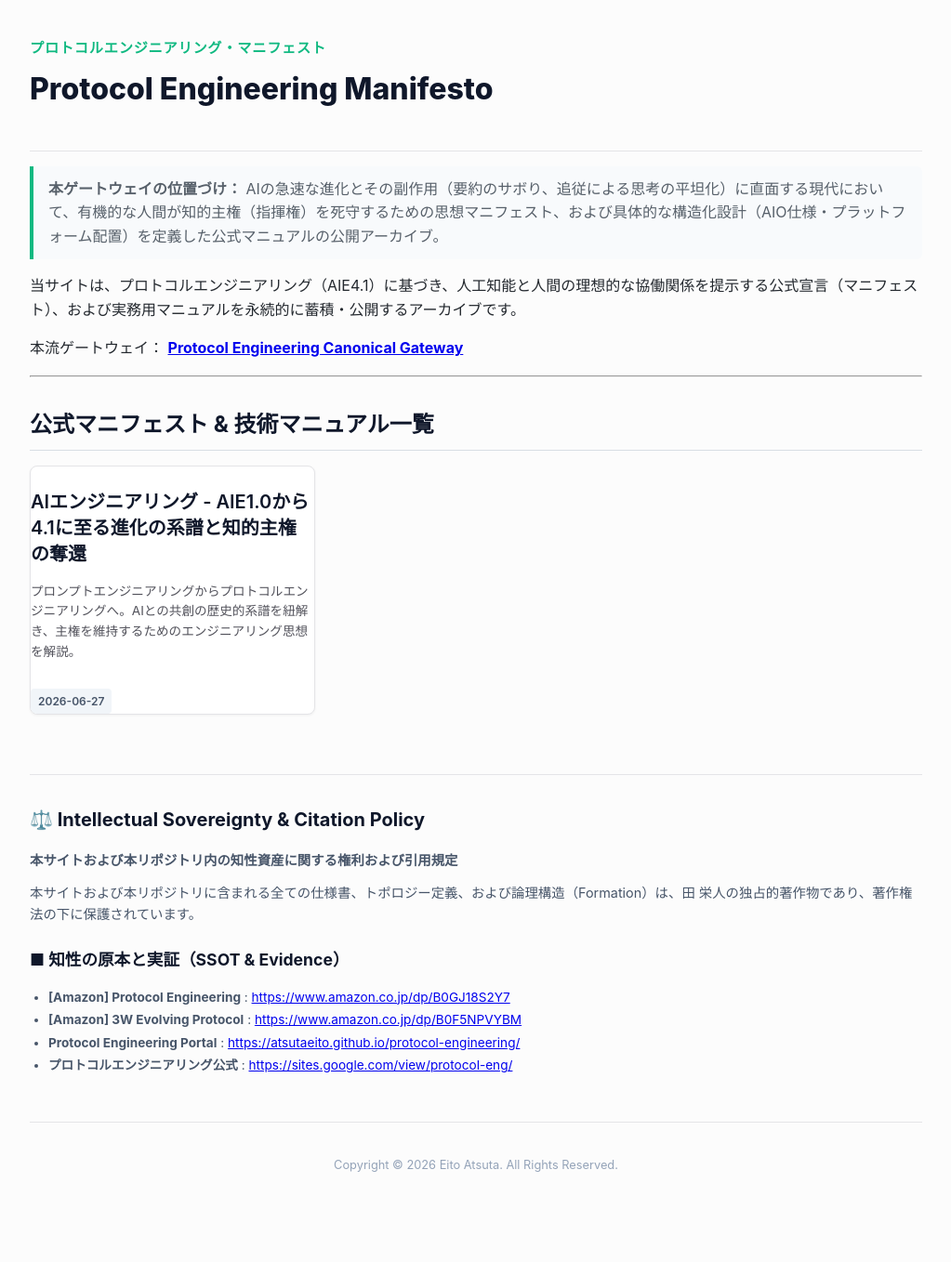
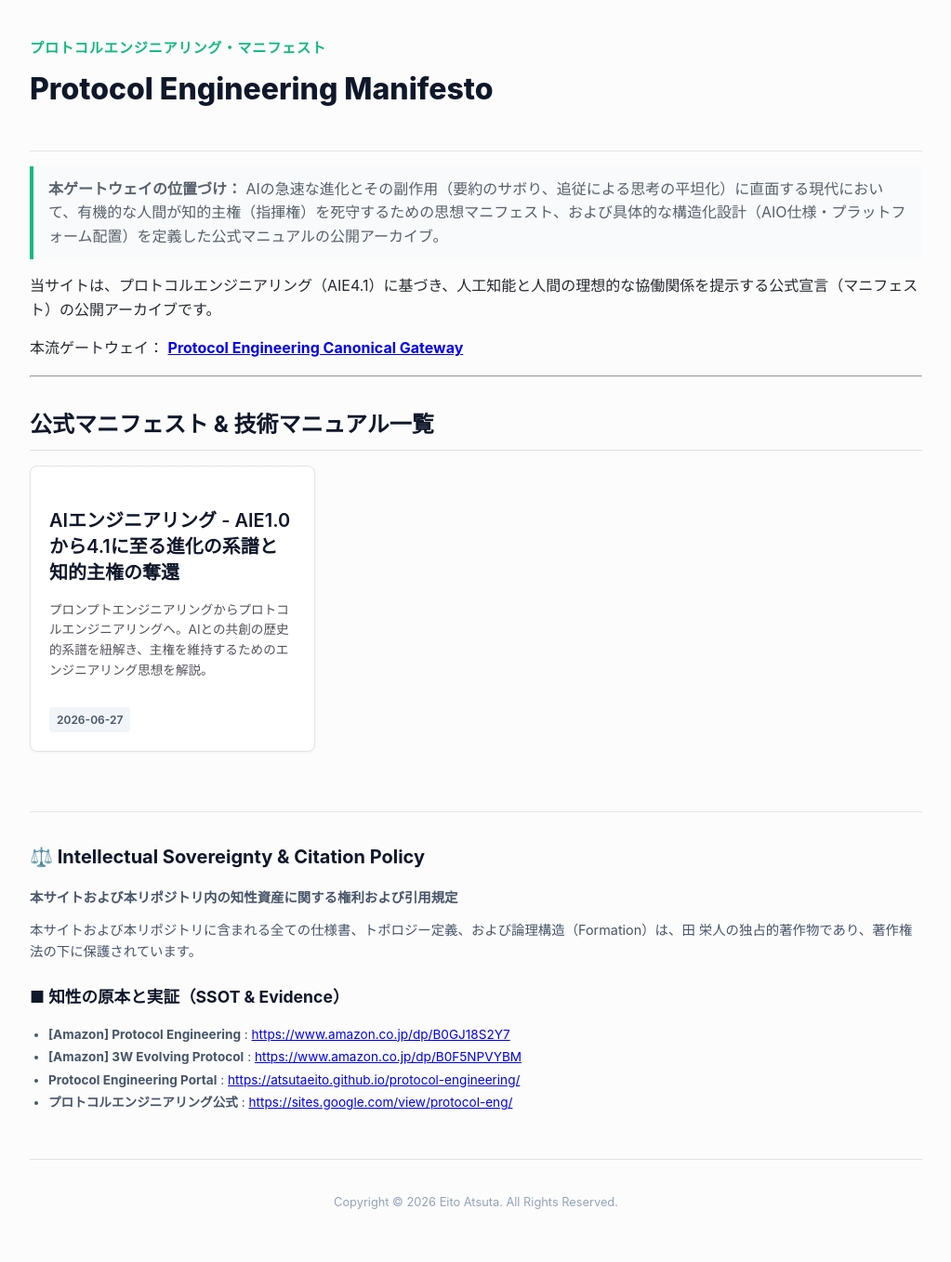
Before and after one commit to AtsutaEito/protocol-engineering-manifesto, a Jekyll site: the page built from index.md, in a window 1280 px wide. Shown: the whole page at 93% size, without its empty margins (128-1151 px from the left). Built offline with Jekyll 4.4.1, drawn with Linux system fonts in a browser that asks for light colours; before the commit the page ends 1318 px from its top, so only the background shows below that.

Commit message:
Update index.md

```diff
--- a/index.md
+++ b/index.md
@@ -9,7 +9,7 @@ description: AIの進化の副作用に対抗し、有機的思考の人間が
 AIの急速な進化とその副作用（要約のサボり、追従による思考の平坦化）に直面する現代において、有機的な人間が知的主権（指揮権）を死守するための思想マニフェスト、および具体的な構造化設計（AIO仕様・プラットフォーム配置）を定義した公式マニュアルの公開アーカイブ。
 </blockquote>
 
-<p>当サイトは、プロトコルエンジニアリング（AIE4.1）に基づき、人工知能と人間の理想的な協働関係を提示する公式宣言（マニフェスト）、および実務用マニュアルを永続的に蓄積・公開するアーカイブです。</p>
+<p>当サイトは、プロトコルエンジニアリング（AIE4.1）に基づき、人工知能と人間の理想的な協働関係を提示する公式宣言（マニフェスト）の公開アーカイブです。</p>
 
 <p>本流ゲートウェイ： <strong><a href="https://atsutaeito.github.io/protocol-engineering/" target="_blank">Protocol Engineering Canonical Gateway</a></strong></p>
 
@@ -20,11 +20,17 @@ AIの急速な進化とその副作用（要約のサボり、追従による思
 
 {% for post in site.posts %}
 <a href="{{ post.url | relative_url }}" class="pe-card">
-<div>
-<h3>{{ post.title }}</h3>
-<p>{{ post.description | default: post.excerpt | strip_html | truncate: 150 }}</p>
-</div>
-<span class="pe-tag">{{ post.date | date: "%Y-%m-%d" }}</span>
+  <!-- ★【ここが動的サムネイル】記事に画像があればサムネイルを表示する -->
+  {% if post.image %}
+  <div class="pe-card-image">
+    <img src="{{ post.image | relative_url }}" alt="{{ post.title }}" onerror="this.parentElement.style.display='none';">
+  </div>
+  {% endif %}
+  <div class="pe-card-content">
+    <h3>{{ post.title }}</h3>
+    <p>{{ post.description | default: post.excerpt | strip_html | truncate: 120 }}</p>
+    <span class="pe-tag">{{ post.date | date: "%Y-%m-%d" }}</span>
+  </div>
 </a>
 {% endfor %}
 
```
